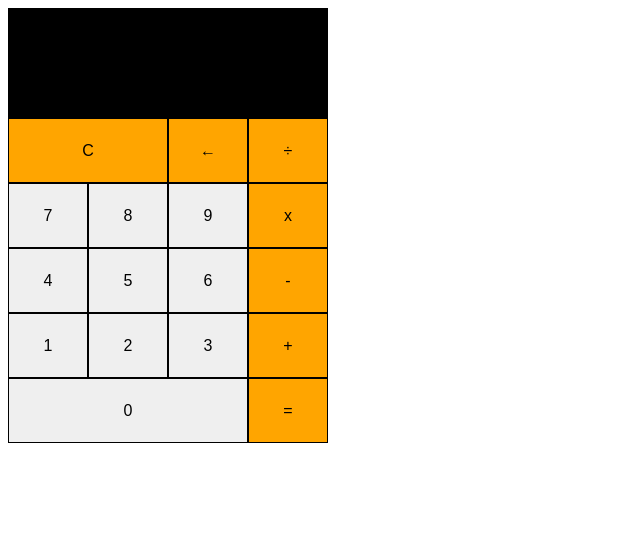
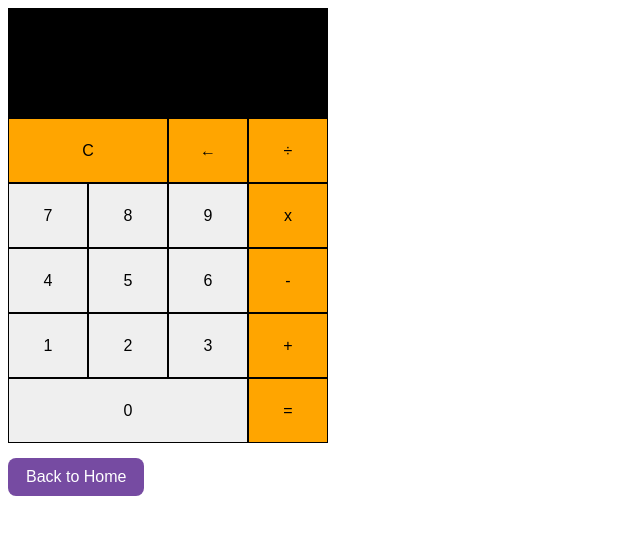
Before and after one commit to Nour452005/calculatorandrockpaperscissors, a plain HTML site: page calculator.html in a window 1280 px wide. Shown: the whole page, without its empty margins (0-640 px from the left). Drawn offline with Linux system fonts and the light colour scheme.

Commit message:
Update calculator.html

```diff
--- a/calculator.html
+++ b/calculator.html
@@ -19,6 +19,22 @@
             border:0;
             font-size: 32px;
         }
+        .back-btn {
+          background-color: #764ba2;
+          color: white;
+          border: none;
+          padding: 10px 18px;
+          border-radius: 8px;
+          cursor: pointer;
+          font-size: 1rem;
+          margin: 15px 0;
+           transition: background-color 0.3s ease;
+}
+
+       .back-btn:hover {
+        background-color: #667eea;
+}
+
         .calcbuttons {
             background-color: white;
            display:grid;
@@ -98,7 +114,7 @@
     <button class="btn orange" onclick="getAnswer()">=</button>
   </div>
 </div>
-
+<button onclick="window.location.href='index.html'" class="back-btn">Back to Home</button>
 <script>
   const screen = document.getElementById("screen");
 
```
